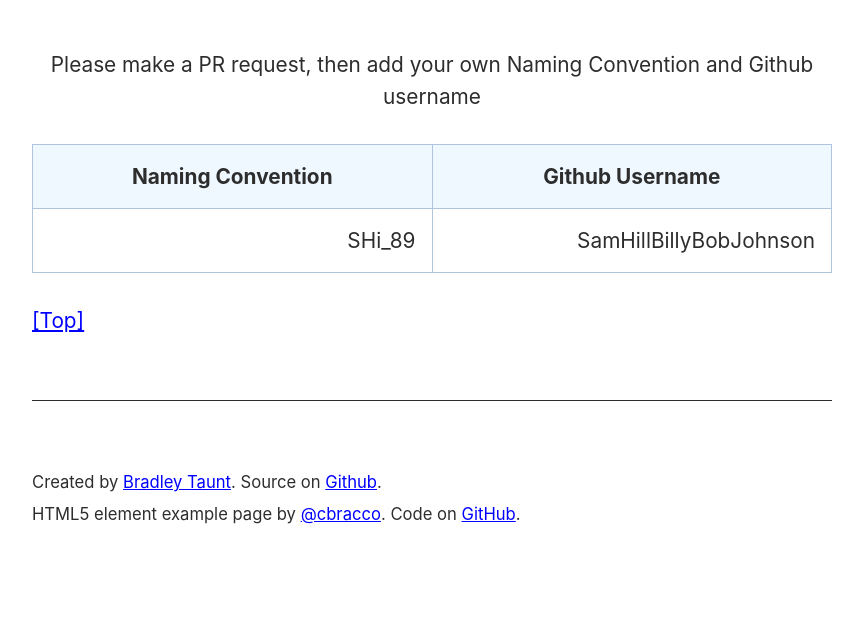
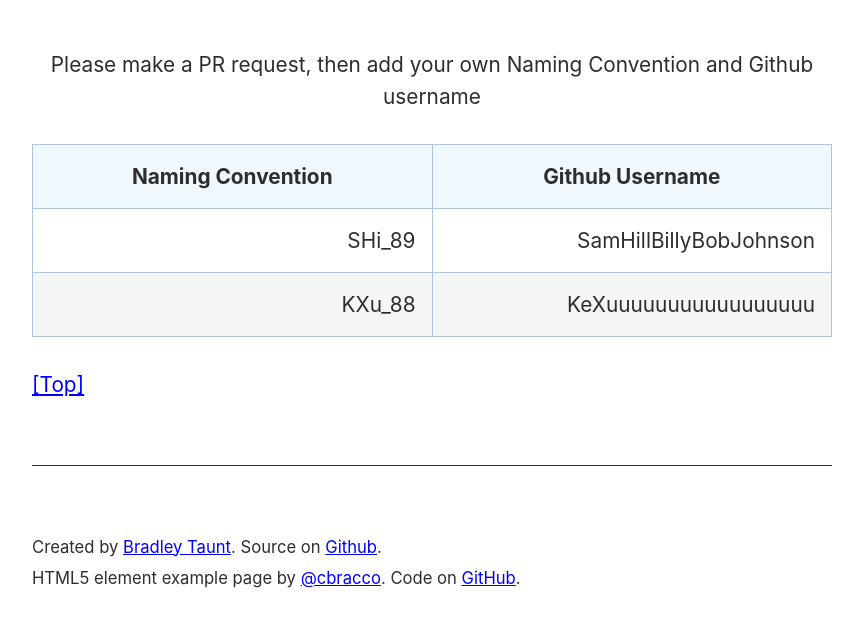
Before and after one commit to mmboldo/rvirani1dc.github.io, a plain HTML site: page index.html in a window 1280 px wide. Shown: the part 110-736 px from the top of the page, without its empty margins (208-1071 px from the left). Drawn offline with Linux system fonts and the light colour scheme.

Commit message:
Added kexuuuu to class list

```diff
--- a/index.html
+++ b/index.html
@@ -37,6 +37,10 @@
                   <td></td>
                   <td></td>
                 </tr> -->
+                <tr>
+                  <td>KXu_88</td>
+                  <td>KeXuuuuuuuuuuuuuuuuu</td>
+                </tr>
               </tbody>
             </table>
             <footer><p><a href="#top">[Top]</a></p></footer>
```
